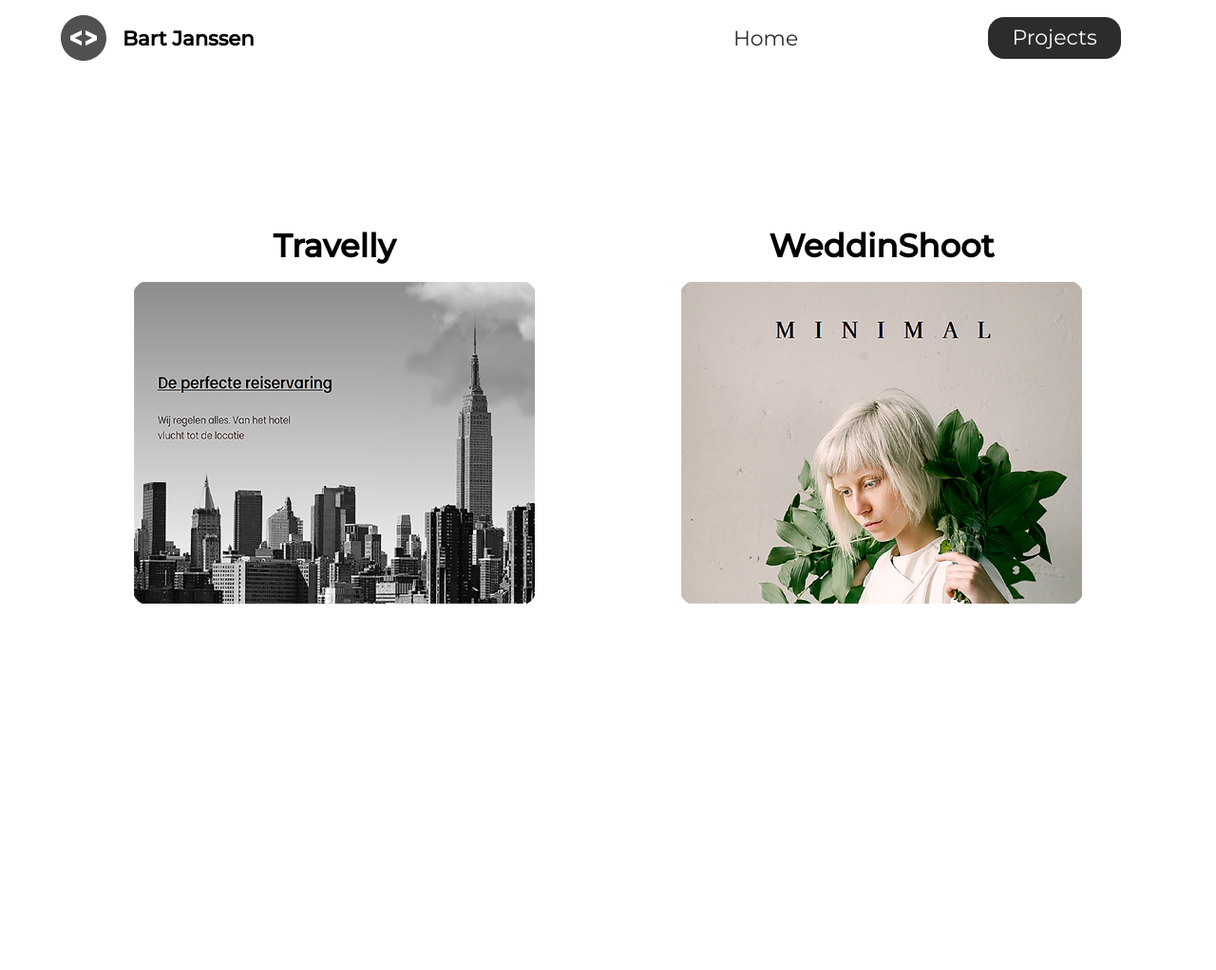
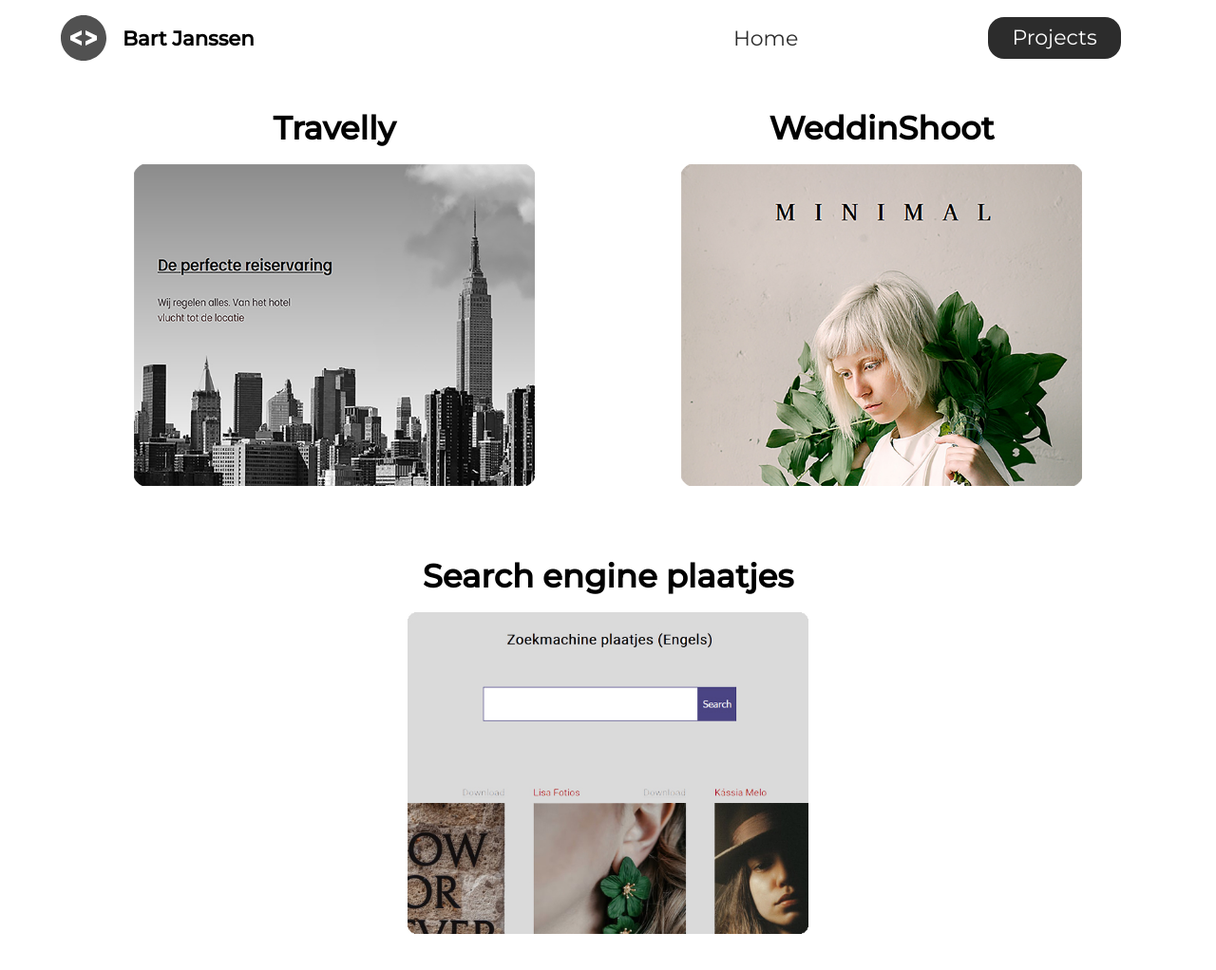
Before and after one commit to BartJanssen72/portfolio, a plain HTML site: page projects/index.html in a window 1280 px wide. Shown: the whole page at 95% size. Before the commit the page ends 800 px from the top, so only its background shows below. Drawn offline with Linux system fonts and the light colour scheme.

Commit message:
Add files via upload

```diff
--- a/projects/index.html
+++ b/projects/index.html
@@ -45,6 +45,14 @@
           ><img src="../img/WeddingShoot.jpg" alt="Weddingshoot"
         /></a>
       </div>
+      <div class="weddingshoot border">
+        <h2>Search engine plaatjes</h2>
+        <a
+          href="https://bartjanssen72.github.io/photon/
+        "
+          ><img src="../img/Photon.jpg" alt="Weddingshoot"
+        /></a>
+      </div>
     </section>
   </body>
 </html>
```
Also changed, not shown: img/Photon.jpg (added).
